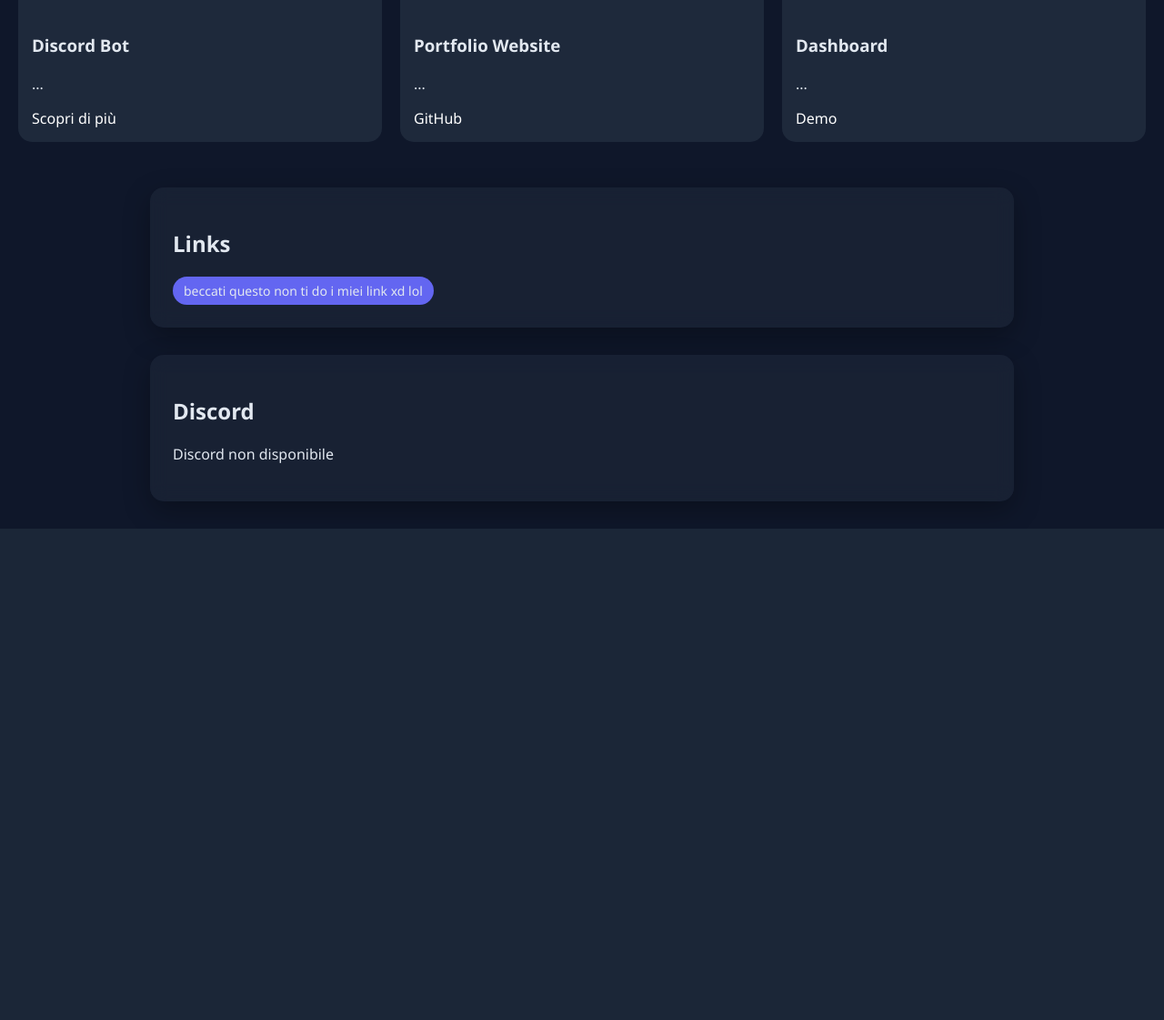
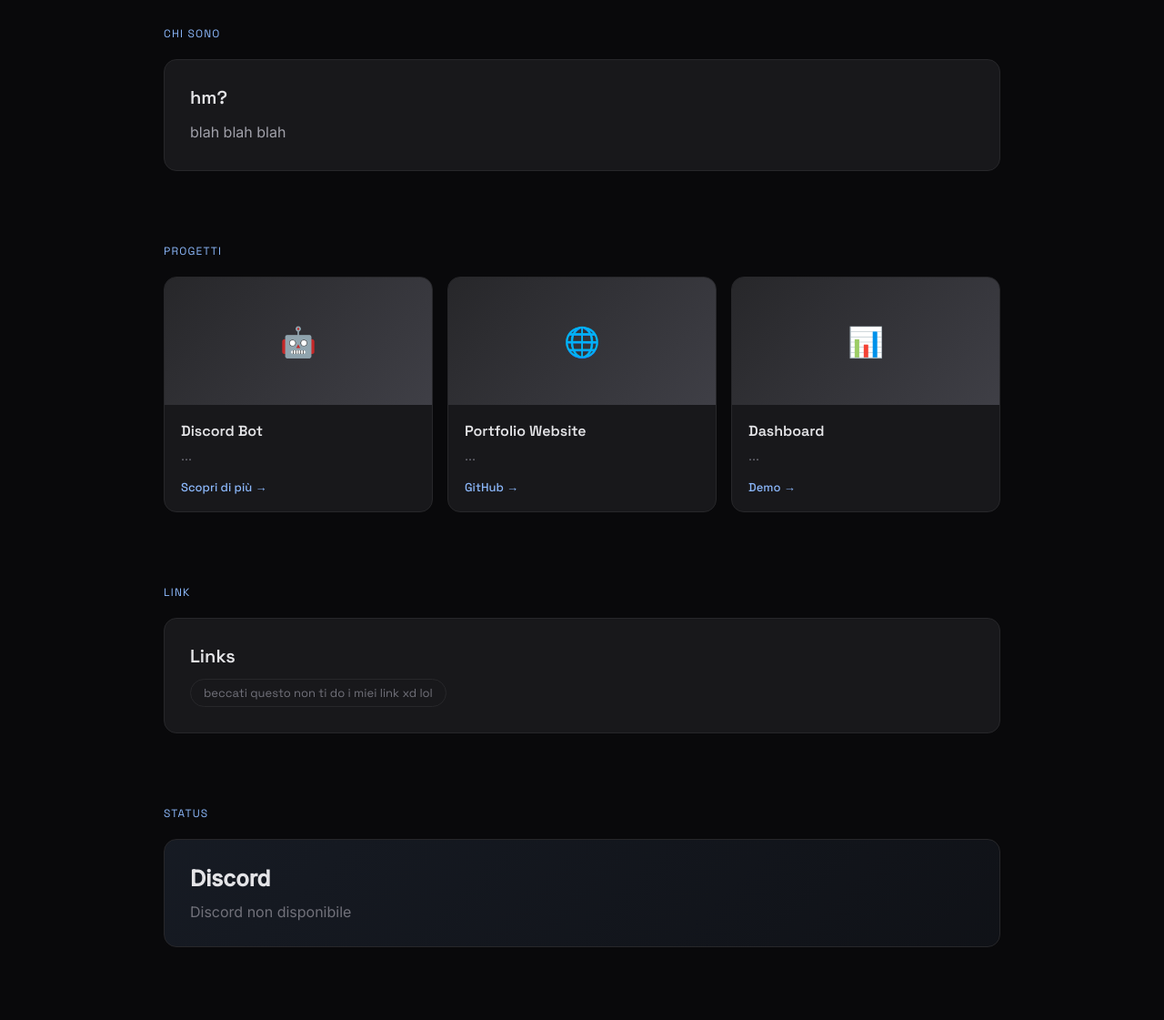
Before and after one commit to gieffe2411/Portfolio, a Flask app: page /public in a window 1280 px wide. Shown: the part 771-1892 px from the top of the page at 91% size. Before the commit the page ends 1352 px from the top, so only its background shows below. Run offline with Flask 3, Linux system fonts and the light colour scheme; data that the repository does not hold is empty.

Commit message:
css .5 meglio

```diff
--- a/static/style.css
+++ b/static/style.css
@@ -1,192 +1,353 @@
-body {
-    font-family: 'Segoe UI', sans-serif;
-    background: #0f172a;
-    color: #e2e8f0;
-    margin: 0;
+*, *::before, *::after { box-sizing: border-box; margin: 0; padding: 0; }
+
+:root {
+    --bg:        #09090b;
+    --surface:   #18181b;
+    --border:    #27272a;
+    --accent:    #8bb7fa;
+    --accent-dim: rgba(167,139,250,0.12);
+    --text:      #e4e4e7;
+    --muted:     #71717a;
+    --radius:    14px;
 }
 
-/* HERO */
-.hero {
-    padding: 60px 20px;
-    background: linear-gradient(135deg, #1e293b, #020617);
+html { scroll-behavior: smooth; }
+
+body {
+    font-family: 'Inter', sans-serif;
+    background: var(--bg);
+    color: var(--text);
+    min-height: 100vh;
+    -webkit-font-smoothing: antialiased;
 }
 
-.hero-content {
+a { color: inherit; text-decoration: none; }
+
+/* ── NAV ── */
+.nav {
+    position: fixed;
+    top: 0; left: 0; right: 0;
+    z-index: 100;
     display: flex;
-    gap: 30px;
     align-items: center;
-    max-width: 900px;
-    margin: auto;
+    padding: 18px 40px;
+    background: rgba(9,9,11,0.8);
+    backdrop-filter: blur(16px);
+    border-bottom: 1px solid var(--border);
 }
 
-.profile-pic {
-    width: 110px;
-    height: 110px;
-    border-radius: 50%;
-    border: 3px solid #6366f1;
-    box-shadow: 0 0 25px rgba(99,102,241,0.6);
+.nav-back {
+    display: flex;
+    align-items: center;
+    gap: 8px;
+    color: var(--muted);
+    font-size: 14px;
+    font-family: 'Space Grotesk', sans-serif;
+    transition: color 0.2s;
+}
+.nav-back:hover { color: var(--text); }
+.nav-back svg { width: 16px; height: 16px; }
+
+/* ── HERO ── */
+.hero {
+    min-height: 100vh;
+    display: flex;
+    align-items: center;
+    padding: 120px 40px 80px;
+    max-width: 1000px;
+    margin: 0 auto;
+    position: relative;
 }
 
-.subtitle {
-    color: #94a3b8;
+.hero-inner {
+    display: grid;
+    grid-template-columns: 1fr auto;
+    gap: 60px;
+    align-items: center;
+    width: 100%;
 }
 
-.back {
-    color: #94a3b8;
-    text-decoration: none;
+.hero-text {}
+
+.hero-eyebrow {
+    display: inline-flex;
+    align-items: center;
+    gap: 8px;
+    font-family: 'Space Grotesk', sans-serif;
+    font-size: 13px;
+    color: var(--accent);
+    letter-spacing: 0.08em;
+    text-transform: uppercase;
+    margin-bottom: 24px;
+}
+.hero-eyebrow span {
+    display: inline-block;
+    width: 24px;
+    height: 1px;
+    background: var(--accent);
 }
 
-/* CARDS */
-.card {
-    background: rgba(30,41,59,0.6);
-    backdrop-filter: blur(10px);
-    padding: 25px;
-    margin: 30px auto;
-    max-width: 900px;
-    border-radius: 15px;
-    box-shadow: 0 10px 30px rgba(0,0,0,0.3);
+.hero-title {
+    font-family: 'Space Grotesk', sans-serif;
+    font-size: clamp(48px, 8vw, 80px);
+    font-weight: 700;
+    line-height: 1;
+    letter-spacing: -0.03em;
+    margin-bottom: 12px;
 }
 
-/* PROJECTS */
-.project-grid {
+.hero-cursor::after {
+    content: "_";
+    color: var(--accent);
+    animation: blink 1.1s step-end infinite;
+}
+@keyframes blink { 50% { opacity: 0; } }
+
+.hero-subtitle {
+    font-family: 'Space Grotesk', sans-serif;
+    font-size: 18px;
+    color: var(--muted);
+    margin-bottom: 28px;
+}
+
+.hero-bio {
+    font-size: 16px;
+    line-height: 1.7;
+    color: #a1a1aa;
+    max-width: 480px;
+}
+
+.hero-avatar-wrap {
+    position: relative;
+    flex-shrink: 0;
+}
+
+.hero-avatar-wrap::before {
+    content: "";
+    position: absolute;
+    inset: -3px;
+    border-radius: 50%;
+    background: conic-gradient(var(--accent), transparent 60%, var(--accent));
+    animation: spin 6s linear infinite;
+}
+@keyframes spin { to { transform: rotate(360deg); } }
+
+.hero-avatar {
+    width: 130px;
+    height: 130px;
+    border-radius: 50%;
+    border: 3px solid var(--bg);
+    position: relative;
+    z-index: 1;
+    object-fit: cover;
+    background: var(--surface);
+    display: block;
+}
+
+/* ── SECTION WRAPPER ── */
+.section {
+    max-width: 1000px;
+    margin: 0 auto;
+    padding: 0 40px 80px;
+}
+
+.section-label {
+    font-family: 'Space Grotesk', sans-serif;
+    font-size: 12px;
+    letter-spacing: 0.1em;
+    text-transform: uppercase;
+    color: var(--accent);
+    margin-bottom: 20px;
+}
+
+/* ── CARD ── */
+.card {
+    background: var(--surface);
+    border: 1px solid var(--border);
+    border-radius: var(--radius);
+    padding: 28px;
+}
+
+.card-gradient {
+    background: linear-gradient(135deg, rgba(139,183,250,0.1), rgba(139,183,250,0.05));
+    border: 1px solid var(--border);
+    border-radius: var(--radius);
+    padding: 28px;
+}
+
+.card h2 {
+    font-family: 'Space Grotesk', sans-serif;
+    font-size: 20px;
+    font-weight: 600;
+    margin-bottom: 12px;
+}
+
+.card p {
+    color: #a1a1aa;
+    line-height: 1.7;
+}
+
+/* ── PROJECTS BENTO ── */
+.bento {
     display: grid;
-    grid-template-columns: repeat(auto-fit, minmax(250px, 1fr));
-    gap: 20px;
-    padding: 20px;
+    grid-template-columns: repeat(3, 1fr);
+    gap: 16px;
 }
 
 .project-card {
-    background: #1e293b;
-    border-radius: 15px;
+    background: var(--surface);
+    border: 1px solid var(--border);
+    border-radius: var(--radius);
     overflow: hidden;
-    transition: 0.3s;
+    transition: border-color 0.25s, transform 0.25s;
+    display: flex;
+    flex-direction: column;
 }
 
 .project-card:hover {
-    transform: translateY(-6px) scale(1.02);
+    border-color: var(--accent);
+    transform: translateY(-4px);
 }
 
-.project-card img {
+.project-thumb {
     width: 100%;
-    height: 150px;
+    height: 140px;
     object-fit: cover;
+    background: #27272a;
+    display: block;
 }
 
-.project-info {
-    padding: 15px;
+/* placeholder gradient when no image */
+.project-thumb-placeholder {
+    width: 100%;
+    height: 140px;
+    background: linear-gradient(135deg, #27272a, #3f3f46);
+    display: flex;
+    align-items: center;
+    justify-content: center;
+    font-size: 32px;
 }
 
-.project-info a {
-    color: #6366f1;
-    text-decoration: none;
+.project-body {
+    padding: 18px;
+    flex: 1;
+    display: flex;
+    flex-direction: column;
 }
 
-/* SKILLS */
-.skills {
+.project-body h3 {
+    font-family: 'Space Grotesk', sans-serif;
+    font-size: 16px;
+    font-weight: 600;
+    margin-bottom: 6px;
+}
+
+.project-body p {
+    color: var(--muted);
+    font-size: 14px;
+    line-height: 1.6;
+    flex: 1;
+    margin-bottom: 14px;
+}
+
+.project-link {
+    display: inline-flex;
+    align-items: center;
+    gap: 6px;
+    font-family: 'Space Grotesk', sans-serif;
+    font-size: 13px;
+    color: var(--accent);
+    font-weight: 500;
+    transition: gap 0.2s;
+}
+.project-link:hover { gap: 10px; }
+
+/* ── LINKS / TAGS ── */
+.tag-list {
     display: flex;
     flex-wrap: wrap;
     gap: 10px;
+    margin-top: 4px;
 }
 
-.skills span {
-    background: #6366f1;
-    padding: 6px 12px;
+.tag {
+    font-family: 'Space Grotesk', sans-serif;
+    font-size: 13px;
+    padding: 6px 14px;
     border-radius: 999px;
-    font-size: 14px;
+    border: 1px solid var(--border);
+    background: transparent;
+    color: var(--muted);
+    transition: border-color 0.2s, color 0.2s;
 }
+.tag:hover { border-color: var(--accent); color: var(--accent); }
 
-/* 🔥 DISCORD CARD */
+/* ── DISCORD ── */
 .discord-card {
     display: flex;
     align-items: center;
-    gap: 20px;
-    background: #111827;
-    padding: 20px;
-    border-radius: 15px;
-    border: 1px solid #1f2937;
-    transition: 0.3s;
-}
-
-.discord-card:hover {
-    box-shadow: 0 0 25px rgba(99,102,241,0.4);
-}
-
-.discord-card img {
-    width: 70px;
-    height: 70px;
-    border-radius: 50%;
-}
-
-/* STATUS COLORS */
-.online { color: #22c55e; }
-.idle { color: #facc15; }
-.dnd { color: #ef4444; }
-.offline { color: #6b7280; }
-
-.discord-info h3 {
-    margin: 0;
-}
-
-.discord-card {
-    display: flex;
-    align-items: center;
-    gap: 20px;
-
-    padding: 20px;
-    border-radius: 16px;
-
-    background: linear-gradient(145deg, #111827, #020617);
-    border: 1px solid #1f2937;
-
-    transition: 0.3s;
+    gap: 22px;
     position: relative;
     overflow: hidden;
 }
 
-/* glow effect */
-.discord-card::before {
-    content: "";
-    position: absolute;
-    inset: 0;
-    background: radial-gradient(circle at top left, rgba(99,102,241,0.2), transparent);
-    opacity: 0;
-    transition: 0.3s;
+.dc-avatar {
+    width: 68px;
+    height: 68px;
+    border-radius: 50%;
+    border: 2px solid var(--border);
+    flex-shrink: 0;
+    object-fit: cover;
+    background: var(--border);
 }
 
-.discord-card:hover::before {
-    opacity: 1;
+.dc-info h3 {
+    font-family: 'Space Grotesk', sans-serif;
+    font-size: 18px;
+    font-weight: 600;
+    margin-bottom: 4px;
 }
 
-.discord-card:hover {
-    transform: translateY(-5px);
+.dc-status {
+    display: flex;
+    align-items: center;
+    gap: 7px;
+    font-size: 13px;
+    font-weight: 500;
+    margin-bottom: 4px;
 }
 
-/* avatar */
-.discord-card img {
-    width: 75px;
-    height: 75px;
+.dc-dot {
+    width: 8px; height: 8px;
     border-radius: 50%;
-    border: 2px solid #374151;
+    flex-shrink: 0;
+}
+.online .dc-dot  { background: #22c55e; }
+.online .dc-status-text { color: #22c55e; }
+.idle .dc-dot    { background: #facc15; }
+.idle .dc-status-text { color: #facc15; }
+.dnd .dc-dot     { background: #ef4444; }
+.dnd .dc-status-text { color: #ef4444; }
+.offline .dc-dot { background: var(--muted); }
+.offline .dc-status-text { color: var(--muted); }
+
+.dc-activity {
+    font-size: 13px;
+    color: var(--muted);
 }
 
-/* info */
-.discord-info h3 {
-    margin: 0;
-    font-size: 20px;
+/* ── RESPONSIVE ── */
+@media (max-width: 700px) {
+    .nav { padding: 16px 20px; }
+    .hero { padding: 100px 20px 60px; }
+    .hero-inner { grid-template-columns: 1fr; gap: 32px; }
+    .hero-avatar-wrap { order: -1; width: fit-content; }
+    .hero-avatar { width: 90px; height: 90px; }
+    .section { padding: 0 20px 60px; }
+    .bento { grid-template-columns: 1fr; }
 }
 
-.status {
-    font-weight: 600;
+@media (prefers-reduced-motion: reduce) {
+    .hero-avatar-wrap::before { animation: none; }
+    .hero-cursor::after { animation: none; }
 }
-
-/* status colors (dynamic via Jinja class) */
-.discord-card.online .status { color: #22c55e; }
-.discord-card.idle .status { color: #facc15; }
-.discord-card.dnd .status { color: #ef4444; }
-.discord-card.offline .status { color: #6b7280; }
-
-/* activity */
-.activity {
-    color: #9ca3af;
-    font-size: 14px;
-}
--- a/templates/public.html
+++ b/templates/public.html
@@ -3,130 +3,117 @@
 <head>
     <meta charset="UTF-8">
     <meta name="viewport" content="width=device-width, initial-scale=1.0">
-    <title>Portfolio</title>
-    <link rel="stylesheet" href="../static/style.css">
+    <title>gieffe2411 — Portfolio</title>
+    <link rel="preconnect" href="https://fonts.googleapis.com">
+    <link rel="preconnect" href="https://fonts.gstatic.com" crossorigin>
+    <link href="https://fonts.googleapis.com/css2?family=Space+Grotesk:wght@400;500;600;700&family=Inter:wght@400;500&display=swap" rel="stylesheet">
+    <link rel="stylesheet" href="..\static\style.css">
 </head>
-<body class="portfolio">
+<body>
 
+<nav class="nav">
+    <a href="/" class="nav-back">
+        <svg viewBox="0 0 16 16" fill="none" stroke="currentColor" stroke-width="1.5">
+            <path d="M10 3L5 8l5 5"/>
+        </svg>
+        Torna indietro
+    </a>
+</nav>
 
-<style>
-a:link {
-  color: rgb(255, 255, 255);
-  text-decoration: underline;
-  background-color: transparent;
-  text-decoration: none;
-}
-
-a:visited {
-  color: rgb(147, 147, 147);
-  background-color: transparent;
-  text-decoration: none;
-}
-
-a:hover {
-  color: rgb(174, 174, 174);
-  background-color: transparent;
-  text-decoration: underline;
-}
-
-a:active {
-  color: yellow;
-  background-color: transparent;
-  text-decoration: underline;
-}
-</style>
-
+<!-- HERO -->
 <header class="hero">
-    <a href="/" class="back">← Torna indietro</a>
-
-    <div class="hero-content">
-        <img src="../static/images/profile.jpg" class="profile-pic" alt="Profile">
-
-        <div>
-            <h1>gieffe2411</h1>
-            <p class="subtitle">
-                Beep boop creator
-            </p>
-
-            <p>
+    <div class="hero-inner">
+        <div class="hero-text">
+            <div class="hero-eyebrow"><span></span>Portfolio</div>
+            <h1 class="hero-title hero-cursor">gieffe2411</h1>
+            <p class="hero-subtitle">Beep boop creator</p>
+            <p class="hero-bio">
                 Hey, you might know me already, but I am here to introduce myself as the most famous man on the internet. The main question though, what does a simple man like me do for a living?
             </p>
+        </div>
+
+        <div class="hero-avatar-wrap">
+            <img src="../static/images/profile.jpg" class="hero-avatar" alt="Profile picture">
         </div>
     </div>
 </header>
 
-
-<section class="card">
+<!-- HM? -->
+<section class="section">
+    <p class="section-label">Chi sono</p>
+    <div class="card">
         <h2>hm?</h2>
-    <p>
-      blah blah blah
-    </p>
+        <p>blah blah blah</p>
+    </div>
 </section>
 
-
-<section class="projects">
-    <h2>My projects</h2>
-
-    <div class="project-grid">
+<!-- PROJECTS -->
+<section class="section">
+    <p class="section-label">Progetti</p>
+    <div class="bento">
 
         <div class="project-card">
-            <img src="../static/images/project1.png" alt="">
-            <div class="project-info">
+            <div class="project-thumb-placeholder">🤖</div>
+            <div class="project-body">
                 <h3>Discord Bot</h3>
                 <p>...</p>
-                <a href="#">Scopri di più</a>
+                <a href="#" class="project-link">Scopri di più →</a>
             </div>
         </div>
 
         <div class="project-card">
-            <img src="../static/images/project2.png" alt="">
-            <div class="project-info">
+            <div class="project-thumb-placeholder">🌐</div>
+            <div class="project-body">
                 <h3>Portfolio Website</h3>
                 <p>...</p>
-                <a href="#">GitHub</a>
+                <a href="#" class="project-link">GitHub →</a>
             </div>
         </div>
 
         <div class="project-card">
-            <img src="../static/images/project3.png" alt="">
-            <div class="project-info">
+            <div class="project-thumb-placeholder">📊</div>
+            <div class="project-body">
                 <h3>Dashboard</h3>
                 <p>...</p>
-                <a href="#">Demo</a>
+                <a href="#" class="project-link">Demo →</a>
             </div>
         </div>
 
     </div>
 </section>
 
-
-<section class="card">
+<!-- LINKS -->
+<section class="section">
+    <p class="section-label">Link</p>
+    <div class="card">
         <h2>Links</h2>
-
-    <div class="skills">
-        <span>beccati questo non ti do i miei link xd lol</span>
+        <div class="tag-list">
+            <span class="tag">beccati questo non ti do i miei link xd lol</span>
+        </div>
     </div>
 </section>
 
-
-<section class="card">
-    <h2>Discord</h2>
+<!-- DISCORD -->
+<section class="section">
+    <p class="section-label">Status</p>
+    <div class="card-gradient">
+        <h2><a href="https://discord.com/users/{{ discord.user_id }}" target="_blank" rel="noopener noreferrer">Discord</a></h2>
 
         {% if discord %}
-    <div class="discord-card {{ discord.status }}">
-        <img src="{{ discord.avatar }}" alt="avatar">
-
-        <div class="discord-info">
+        <div class="discord-card {{ discord.status }}" style="margin-top:18px;">
+            <img src="{{ discord.avatar }}" class="dc-avatar" alt="avatar">
+            <div class="dc-info">
                 <h3>{{ discord.username }}</h3>
-
-            <p class="status">
-                {% if discord.status == "online" %}🟢 Online{% endif %}
-                {% if discord.status == "idle" %}🟡 Idle{% endif %}
-                {% if discord.status == "dnd" %}🔴 Do Not Disturb{% endif %}
-                {% if discord.status == "offline" %}⚫ Offline{% endif %}
-            </p>
-
-            <p class="activity">
+                <div class="dc-status">
+                    <span class="dc-dot"></span>
+                    <span class="dc-status-text">
+                        {% if discord.status == "online" %}Online{% endif %}
+                        {% if discord.status == "idle" %}Idle{% endif %}
+                        {% if discord.status == "dnd" %}Do Not Disturb{% endif %}
+                        {% if discord.status == "offline" %}Offline{% endif %}
+                    </span>
+                </div>
+                <p class="dc-activity">
                     {% if discord.activity %}
                         {{ discord.emoji }} {{ discord.activity }}
                     {% else %}
@@ -136,10 +123,10 @@
             </div>
         </div>
         {% else %}
-        <p>Discord non disponibile</p>
+            <p style="color:var(--muted);margin-top:12px;">Discord non disponibile</p>
         {% endif %}
+    </div>
 </section>
-
 
 <script src="../static/discord.js"></script>
 </body>
```
Also changed, not shown: templates/index.html (+11 -8 lines). Lines whose indentation alone changed are shown as unchanged.
